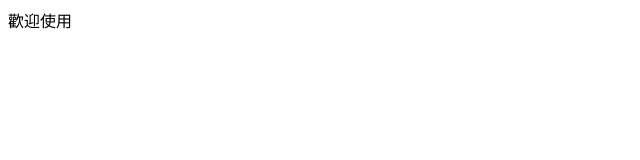
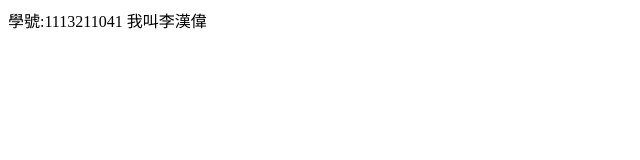
Before and after one commit to Leeweih/1113211041, a plain HTML site: page index.html in a window 1280 px wide. Shown: the whole page, without its empty margins (0-640 px from the left). Drawn offline with Linux system fonts and the light colour scheme.

Commit message:
Update index.html

```diff
--- a/index.html
+++ b/index.html
@@ -6,6 +6,7 @@
     <title>Document</title>
 </head>
 <body>
-   歡迎使用
+  學號:1113211041
+  我叫李漢偉
 </body>
 </html>
```
